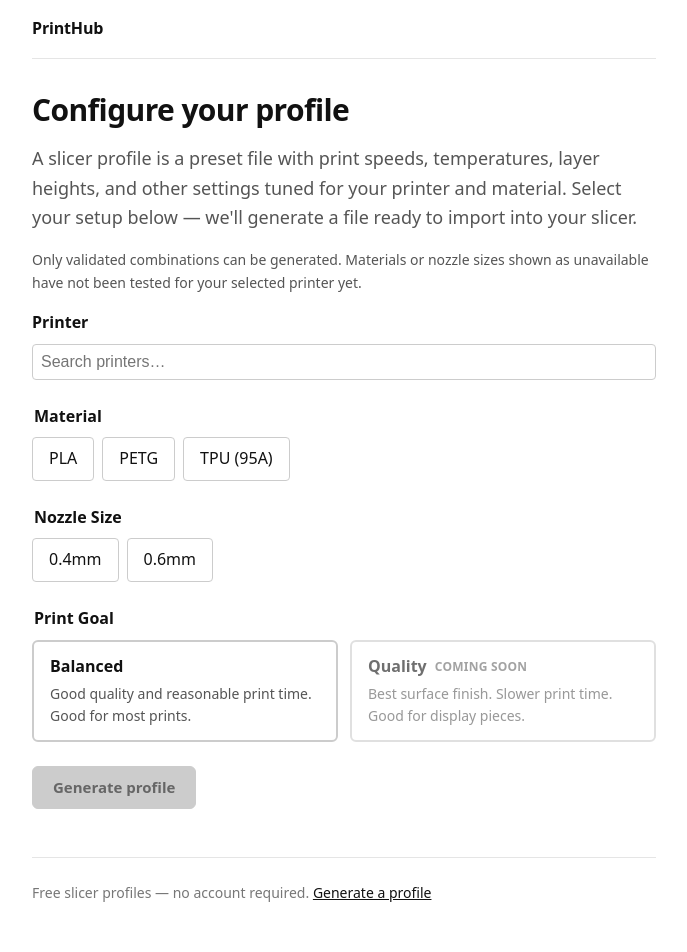
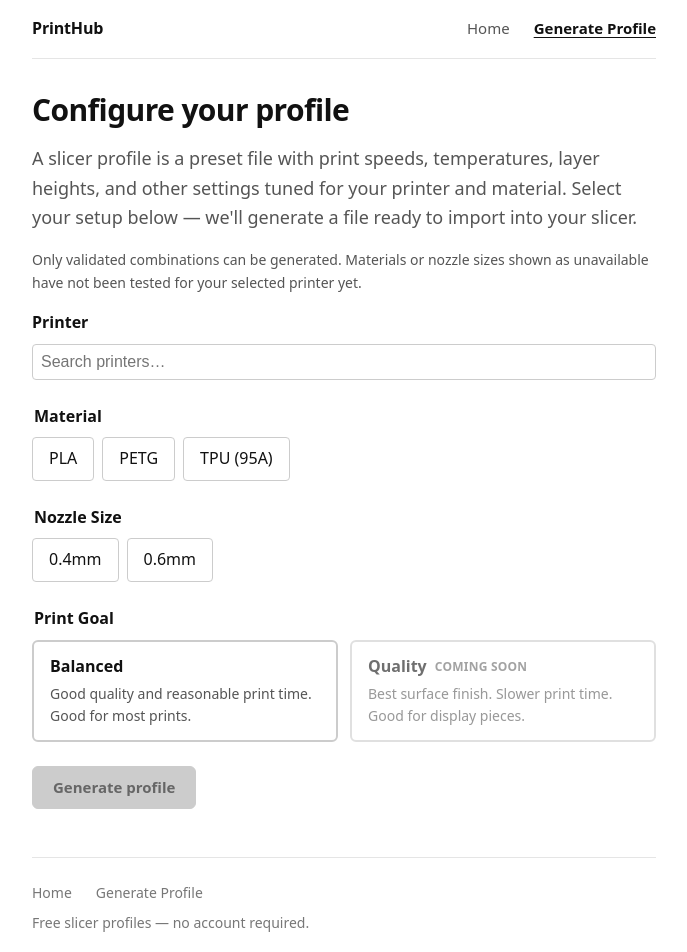
Before and after one commit to wi2/printhub, a React (Vite) app: page /configure in a window 1280 px wide. Shown: the top 952 px of the page, without its empty margins (296-983 px from the left). Before the commit the page ends 928 px from the top, so only its background shows below. Built offline with nearby package versions, Linux system fonts and the light colour scheme.

Commit message:
feat(nav): add global header, footer, and profile breadcrumb

```diff
--- a/src/pages/profile/ProfilePage.tsx
+++ b/src/pages/profile/ProfilePage.tsx
@@ -46,6 +46,18 @@ export function ProfilePage() {
 
   return (
     <PageLayout>
+      <nav aria-label="Breadcrumb" className="breadcrumb">
+        <ol className="breadcrumb-list">
+          <li>
+            <Link to="/">Home</Link>
+          </li>
+          <li>
+            <Link to="/configure">Generate Profile</Link>
+          </li>
+          <li aria-current="page">Profile</li>
+        </ol>
+      </nav>
+
       {state.status === 'loading' && (
         <p role="status">Loading profile, please wait.</p>
       )}
--- a/src/shared/PageLayout.tsx
+++ b/src/shared/PageLayout.tsx
@@ -1,28 +1,68 @@
 import type { ReactNode } from 'react';
-import { Link } from 'react-router-dom';
+import { Link, NavLink, useLocation } from 'react-router-dom';
 
 type PageLayoutProps = {
   children: ReactNode;
 };
 
 /**
- * Consistent page shell: brand header, constrained main content, minimal footer.
- * All three routes share this layout for visual and navigational consistency.
+ * Consistent page shell: brand header with global navigation, constrained main
+ * content, and minimal footer. All routes share this layout. Navigation contains
+ * no business logic — route matching only.
  */
 export function PageLayout({ children }: PageLayoutProps) {
+  const { pathname } = useLocation();
+  const isConfigureSection =
+    pathname === '/configure' || pathname.startsWith('/profile/');
+
   return (
     <div style={{ maxWidth: 'var(--max-width)', margin: '0 auto', padding: '0 1.5rem' }}>
       <header className="site-header">
         <Link to="/" className="site-brand">
           PrintHub
         </Link>
+        <nav aria-label="Main">
+          <ul className="site-nav-list">
+            <li>
+              <NavLink
+                to="/"
+                end
+                className={({ isActive }) =>
+                  isActive ? 'site-nav-link site-nav-link--active' : 'site-nav-link'
+                }
+              >
+                Home
+              </NavLink>
+            </li>
+            <li>
+              <Link
+                to="/configure"
+                className={
+                  isConfigureSection
+                    ? 'site-nav-link site-nav-link--active'
+                    : 'site-nav-link'
+                }
+                aria-current={isConfigureSection ? 'page' : undefined}
+              >
+                Generate Profile
+              </Link>
+            </li>
+          </ul>
+        </nav>
       </header>
       <main className="site-main">{children}</main>
       <footer className="site-footer">
-        <p style={{ margin: 0 }}>
-          Free slicer profiles — no account required.{' '}
-          <Link to="/configure">Generate a profile</Link>
-        </p>
+        <nav aria-label="Footer">
+          <ul className="footer-links">
+            <li>
+              <Link to="/">Home</Link>
+            </li>
+            <li>
+              <Link to="/configure">Generate Profile</Link>
+            </li>
+          </ul>
+        </nav>
+        <p className="footer-tagline">Free slicer profiles — no account required.</p>
       </footer>
     </div>
   );
--- a/src/styles/global.css
+++ b/src/styles/global.css
@@ -79,6 +79,11 @@ ol {
 /* Layout */
 
 .site-header {
+  display: flex;
+  flex-wrap: wrap;
+  align-items: center;
+  justify-content: space-between;
+  gap: var(--space-md);
   border-bottom: 1px solid var(--color-border);
   padding: var(--space-md) 0;
   margin-bottom: var(--space-xl);
@@ -96,6 +101,33 @@ ol {
   color: var(--color-accent-hover);
 }
 
+.site-nav-list {
+  display: flex;
+  flex-wrap: wrap;
+  gap: var(--space-sm) var(--space-lg);
+  list-style: none;
+  padding: 0;
+  margin: 0;
+}
+
+.site-nav-link {
+  font-size: 0.9375rem;
+  font-weight: 500;
+  color: var(--color-text-muted);
+  text-decoration: none;
+}
+
+.site-nav-link:hover {
+  color: var(--color-text);
+}
+
+.site-nav-link--active {
+  color: var(--color-text);
+  font-weight: 600;
+  text-decoration: underline;
+  text-underline-offset: 0.2em;
+}
+
 .site-main {
   padding-bottom: var(--space-2xl);
 }
@@ -105,6 +137,66 @@ ol {
   padding: var(--space-lg) 0;
   font-size: 0.875rem;
   color: var(--color-text-subtle);
+}
+
+.footer-links {
+  display: flex;
+  flex-wrap: wrap;
+  gap: var(--space-sm) var(--space-lg);
+  list-style: none;
+  padding: 0;
+  margin: 0 0 var(--space-sm);
+}
+
+.footer-links a {
+  color: var(--color-text-subtle);
+  text-decoration: none;
+}
+
+.footer-links a:hover {
+  color: var(--color-text);
+  text-decoration: underline;
+}
+
+.footer-tagline {
+  margin: 0;
+}
+
+.breadcrumb {
+  margin-bottom: var(--space-lg);
+}
+
+.breadcrumb-list {
+  display: flex;
+  flex-wrap: wrap;
+  align-items: center;
+  gap: var(--space-sm);
+  list-style: none;
+  padding: 0;
+  margin: 0;
+  font-size: 0.875rem;
+  color: var(--color-text-muted);
+}
+
+.breadcrumb-list li:not(:last-child)::after {
+  content: '→';
+  margin-left: var(--space-sm);
+  color: var(--color-text-subtle);
+}
+
+.breadcrumb-list a {
+  color: var(--color-text-muted);
+  text-decoration: none;
+}
+
+.breadcrumb-list a:hover {
+  color: var(--color-text);
+  text-decoration: underline;
+}
+
+.breadcrumb-list [aria-current='page'] {
+  color: var(--color-text);
+  font-weight: 500;
 }
 
 /* Typography helpers */
```
Also changed, not shown: 4 other files (tests, documents, lock files or other folders).
